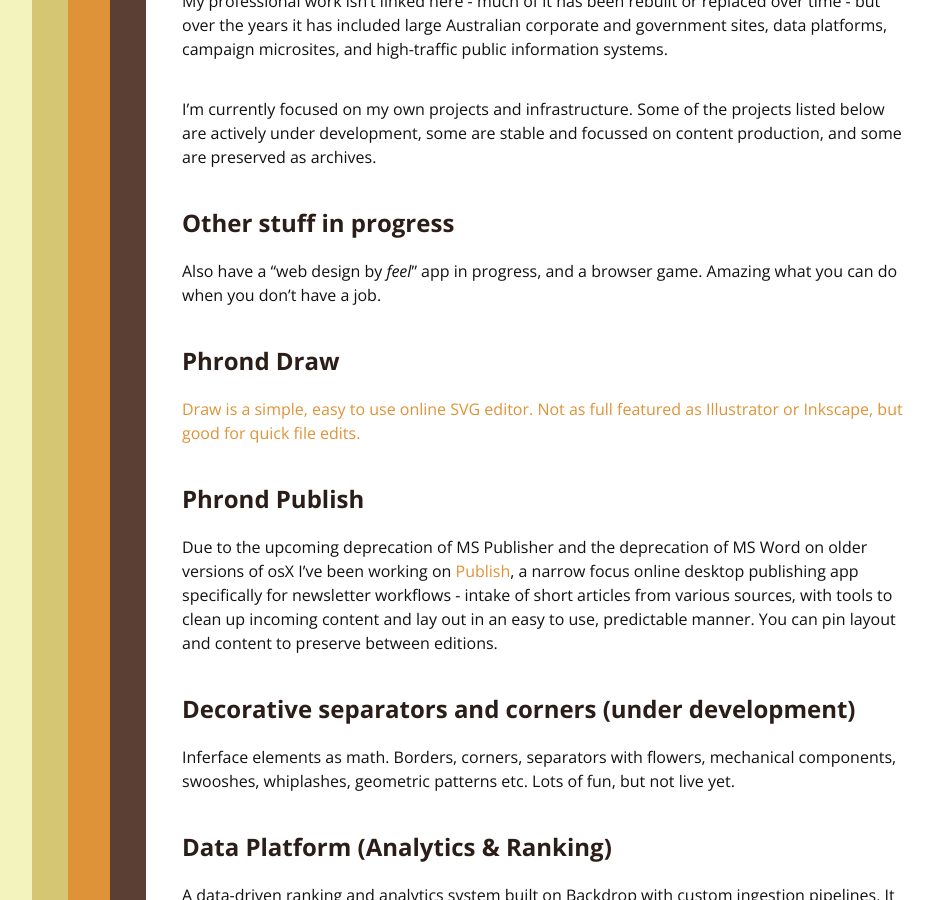
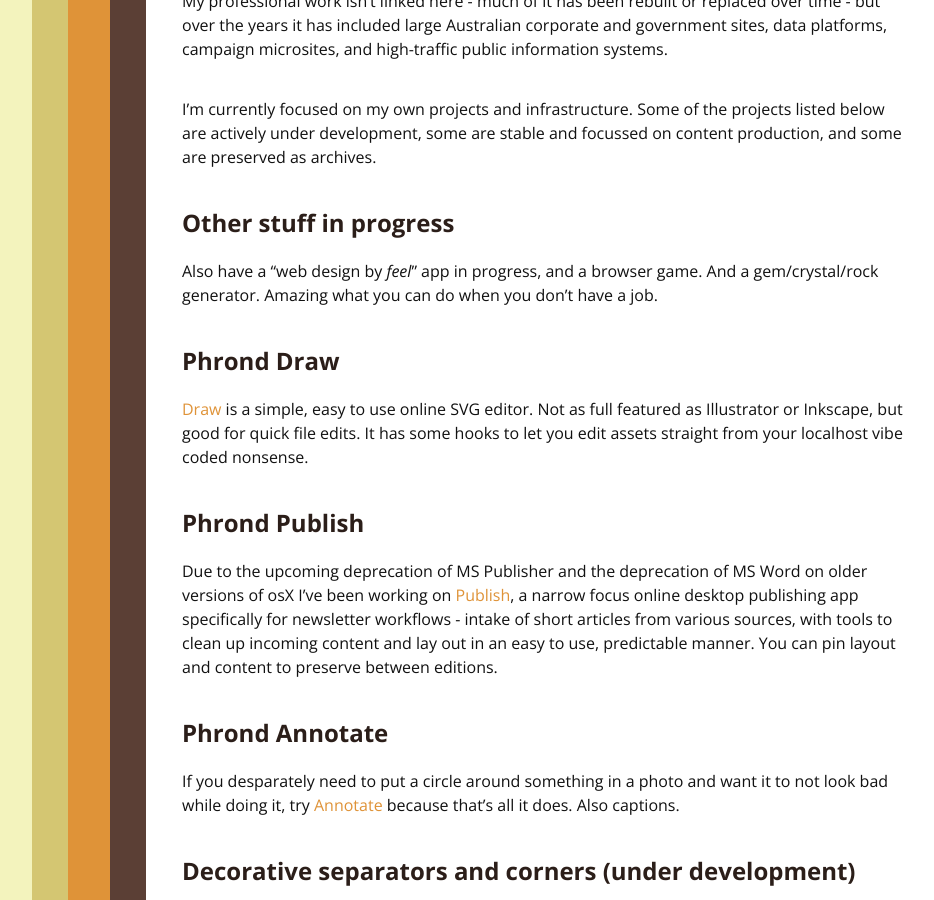
Before and after one commit to rumpledelf/armadillosandwich, a Jekyll site: the page built from projects.md, in a window 1280 px wide and 900 px high, scrolled down 433 px. Shown: the whole window, without its empty margins (94-1028 px from the left). Built offline with Jekyll 4.4.1, drawn with Linux system fonts in a browser that asks for light colours; some web fonts are replaced.

Commit message:
Forgot annotate

```diff
--- a/projects.md
+++ b/projects.md
@@ -13,15 +13,19 @@ I’m currently focused on my own projects and infrastructure. Some of the proje
 
 ## Other stuff in progress
 
-Also have a "web design by *feel*" app in progress, and a browser game. Amazing what you can do when you don't have a job.
+Also have a "web design by *feel*" app in progress, and a browser game. And a gem/crystal/rock generator. Amazing what you can do when you don't have a job.
 
 ## Phrond Draw
 
-<a href="https://phrond.com/draw">Draw<a> is a simple, easy to use online SVG editor. Not as full featured as Illustrator or Inkscape, but good for quick file edits.
+<a href="https://phrond.com/draw">Draw</a> is a simple, easy to use online SVG editor. Not as full featured as Illustrator or Inkscape, but good for quick file edits. It has some hooks to let you edit assets straight from your localhost vibe coded nonsense.
 
 ## Phrond Publish
 
 Due to the upcoming deprecation of MS Publisher and the deprecation of MS Word on older versions of osX I've been working on <a href="https://phrond.com/publish">Publish</a>, a narrow focus online desktop publishing app specifically for newsletter workflows - intake of short articles from various sources, with tools to clean up incoming content and lay out in an easy to use, predictable manner. You can pin layout and content to preserve between editions.
+
+## Phrond Annotate
+
+If you desparately need to put a circle around something in a photo and want it to not look bad while doing it, try <a href="https://phrond.com/annotate">Annotate</a> because that's all it does. Also captions.
 
 ## Decorative separators and corners (under development)
 
```
